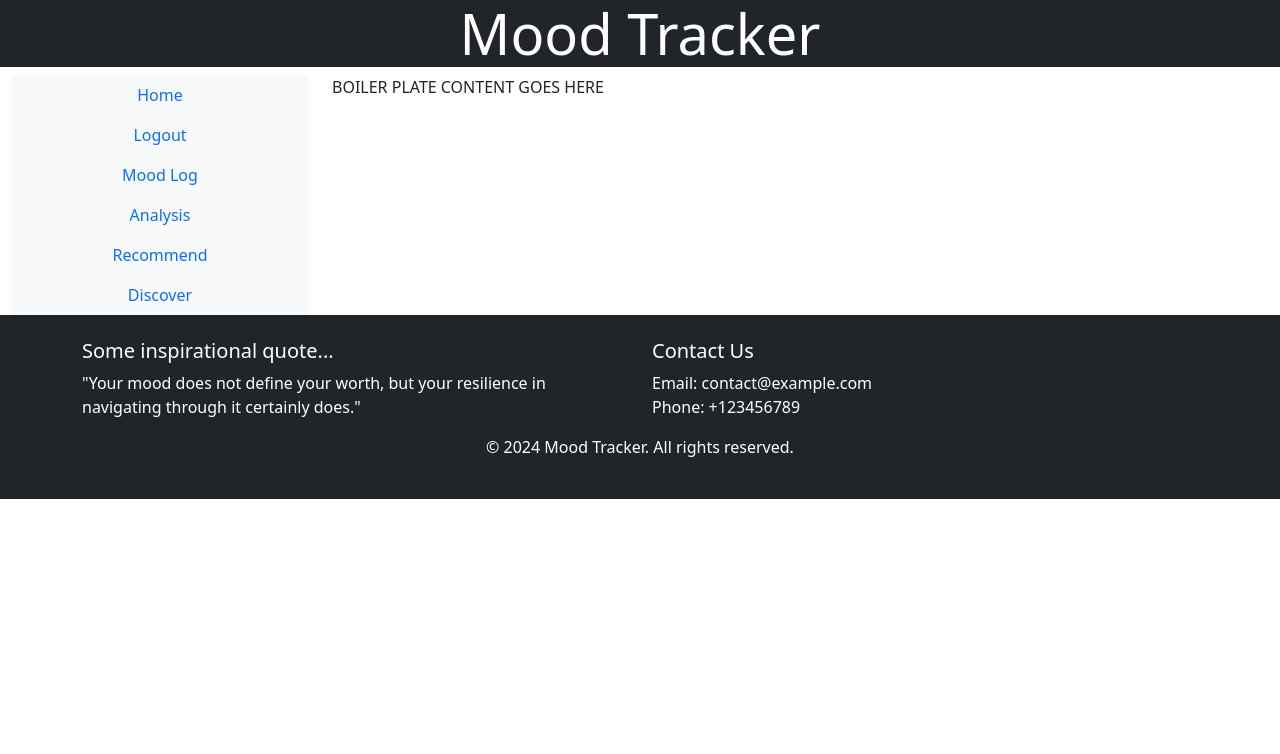
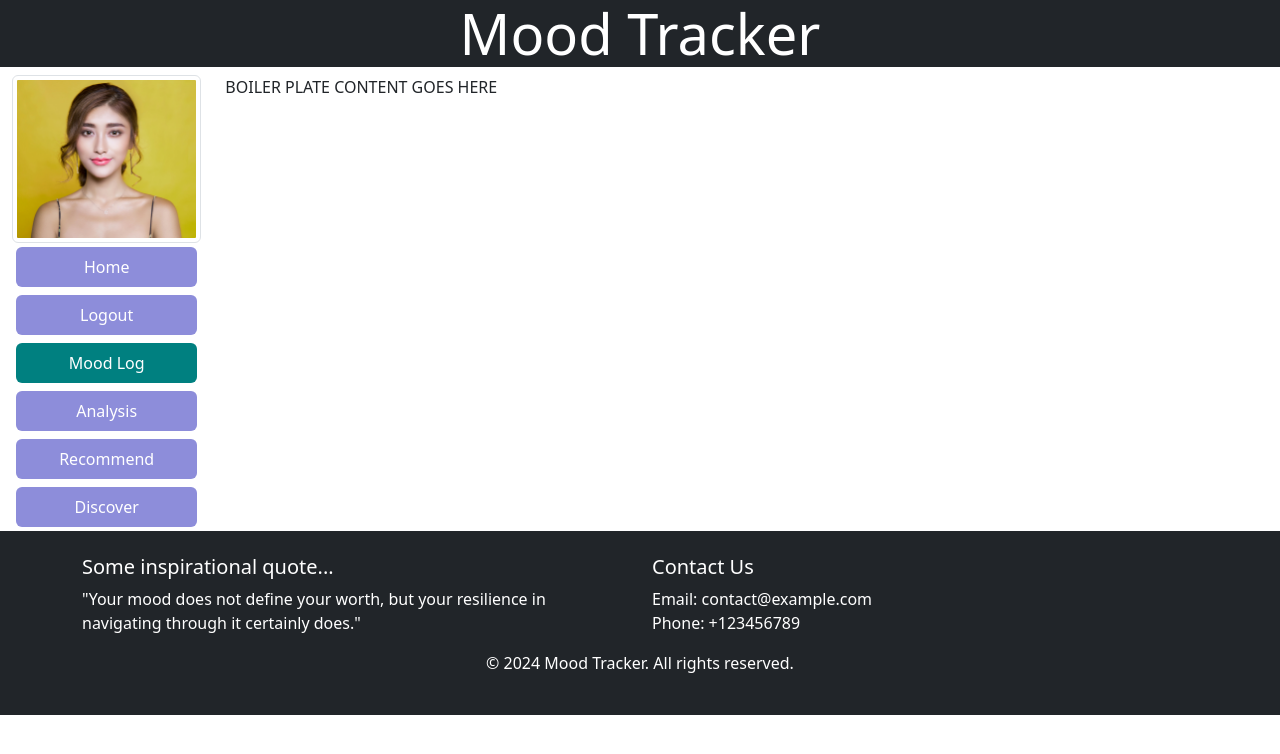
Before and after one commit to hkkiat/spotify-mood-recommendation, a React app in the folder frontend/: page /moodlog in a window 1280 px wide. Shown: the top 754 px of the page. Built offline with nearby package versions, Linux system fonts and the light colour scheme; no server answers.

Commit message:
add profilepicture in sidebar, update reduce sidebar width

```diff
--- a/frontend/src/components/layout.tsx
+++ b/frontend/src/components/layout.tsx
@@ -21,10 +21,10 @@ const Layout: React.FC<LayoutProps> = ({ currentPage, setCurrentPage, children }
             <Header />
             <div className="container-fluid">
                 <div className="row">
-                    <div className="col-md-3">
+                    <div className="col-md-2">
                         <Sidebar currentPage={currentPage} />
                     </div>
-                    <div className="col-md-9">
+                    <div className="col-md-10">
                         {/* Render the main content passed as children */}
                         {children}
                     </div>
--- a/frontend/src/components/navitem.tsx
+++ b/frontend/src/components/navitem.tsx
@@ -15,8 +15,10 @@ function NavItem({ linkText, active }: NavItemProps) {
   const path = `/${linkText.replace(/\s+/g, '').toLowerCase()}`;
 
   return (
-    <li className={`nav-item bg-light`}>
-      <Link to={path} className={`nav-link btn ${active ? 'btn-success' : 'btn-secondary'}`}>{linkText}</Link>
+    <li className={`nav-item m-1`}>
+      <Link to={path} className={`nav-link btn rounded`}
+        style={{ backgroundColor: active ? '#008080' : '#8D8DDA', color: '#fff' }}
+      >{linkText}</Link>
     </li>
   );
 }
--- /dev/null
+++ b/frontend/src/components/profilepicture.tsx
@@ -0,0 +1,16 @@
+import React from 'react';
+import profilePic from '../images/sample_profile_pic.jpg'; // Import the image
+
+/*
+This component is used to display profile picture
+*/
+
+function ProfilePicture() {
+  return (
+    <div className="ProfilePicture">
+      <img src={profilePic} className='img-thumbnail rounded' alt="" />
+    </div>
+  );
+}
+
+export default ProfilePicture;
--- a/frontend/src/components/sidebar.tsx
+++ b/frontend/src/components/sidebar.tsx
@@ -1,5 +1,6 @@
 import React from 'react';
 import NavItem from './navitem';
+import ProfilePicture from './profilepicture';
 
 /*
 This component is used to display navitem components
@@ -13,6 +14,7 @@ function Sidebar({ currentPage }: SideBarProps) {
   return (
     <div className="sidebar">
       <ul className="nav flex-column">
+        <ProfilePicture></ProfilePicture>
         <NavItem linkText="Home" active={currentPage === '/'} />
         <NavItem linkText="Logout" active={currentPage === '/logout'} />
         <NavItem linkText="Mood Log" active={currentPage === '/moodlog'} />
```
Also changed, not shown: frontend/src/images/sample_profile_pic.jpg (added).
